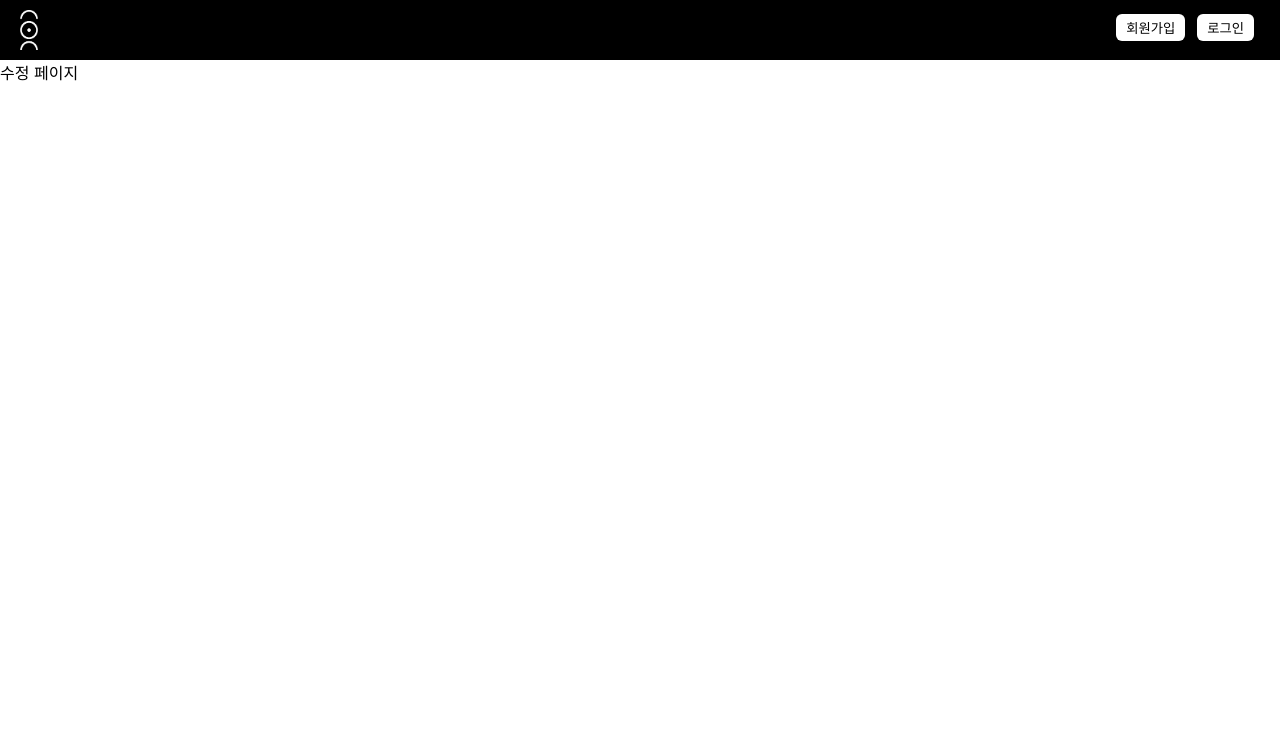
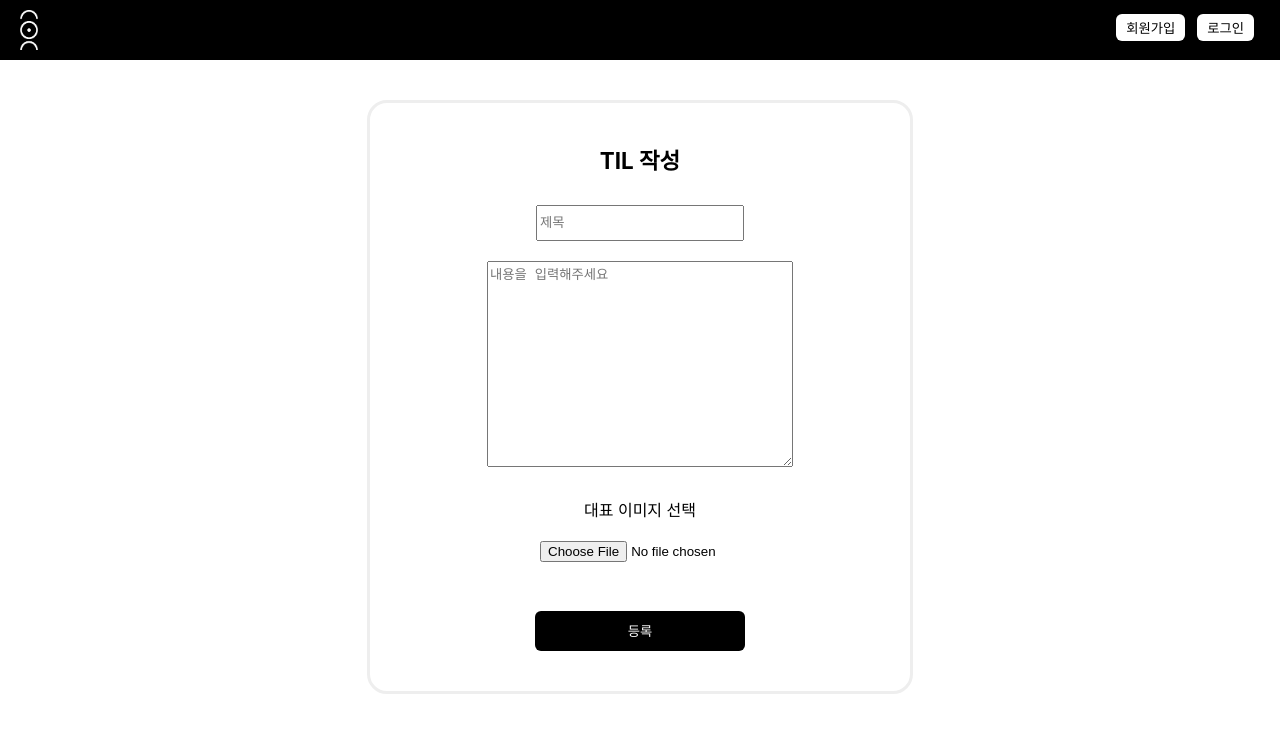
Before and after one commit to qoqomi/front-project, a React (Create React App) app: page /Write in a window 1280 px wide. Shown: the top 732 px of the page. Built offline with nearby package versions, Linux system fonts and the light colour scheme; the HTML template or start-up script is replaced by a standard one.

Commit message:
작성 컴포넌트 style 작업

```diff
--- a/src/pages/Write.js
+++ b/src/pages/Write.js
@@ -1,11 +1,66 @@
 import React from "react";
+import styled from "styled-components";
 
 const Write = () => {
   return (
-    <>
-      <div>수정 페이지</div>
-    </>
+    <Wrap>
+      <H4>TIL 작성</H4>
+      <Input type="text" placeholder="제목" />
+      <Textarea placeholder="내용을 입력해주세요"></Textarea>
+      <Label>대표 이미지 선택</Label>
+      <Input type="file" placeholder="제목" />
+      <Button>등록</Button>
+    </Wrap>
   );
 };
 
+const Wrap = styled.div`
+width:100%;
+max-width:500px;
+margin:40px auto 0;
+padding:40px 20px;
+border:3px solid #eee;
+border-radius:20px;
+text-align:center;
+background-color:#fff;
+`
+
+const H4 = styled.h4`
+margin-top:0;
+font-size:1.4em;
+`
+
+const Input = styled.input`
+display:block;
+width:100%;
+max-width:200px;
+height:30px;
+margin:20px auto;
+`
+
+const Textarea = styled.textarea`
+display:block;
+width:100%;
+max-width:300px;
+height:200px;
+margin:20px auto;
+`
+
+const Button = styled.button`
+width:100%;
+max-width:210px;
+height:40px;
+margin:20px auto 0;
+border:none;
+border-radius:6px;
+background-color:#000;
+color:#fff;
+cursor:pointer;
+`
+
+const Label = styled.label`
+display:block;
+margin:30px auto 0;
+`
+
 export default Write;
```
